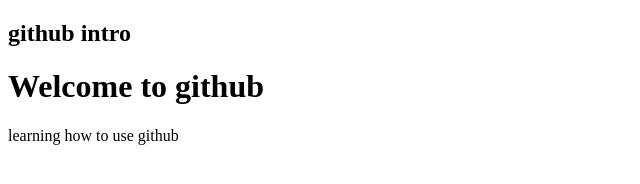
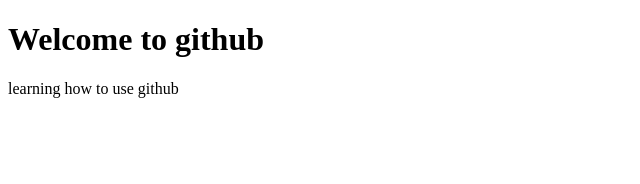
Before and after one commit to dontwanttocode/FullStack, a plain HTML site: page index.html in a window 1280 px wide. Shown: the whole page, without its empty margins (0-640 px from the left). Drawn offline with Linux system fonts and the light colour scheme.

Commit message:
removed h2

```diff
--- a/index.html
+++ b/index.html
@@ -4,7 +4,7 @@
      <title> learning github </title>
   </head>
   <body>
-    <h2> github intro </h2>
+
    <h1> Welcome to github </h1>
     <p> learning how to use github</p>
   </body>
```
